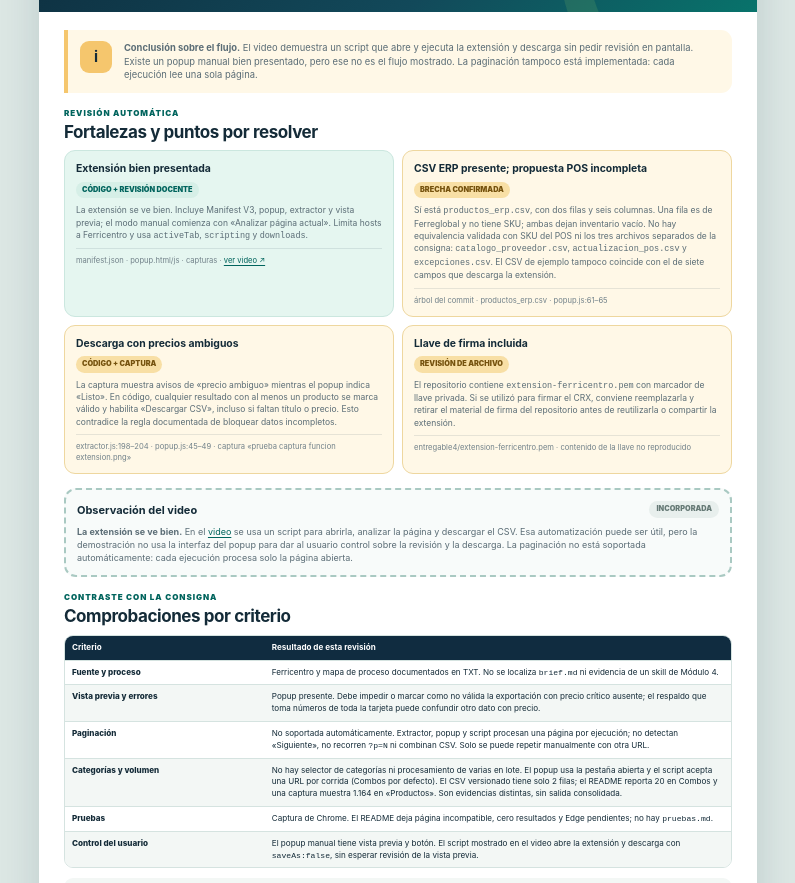
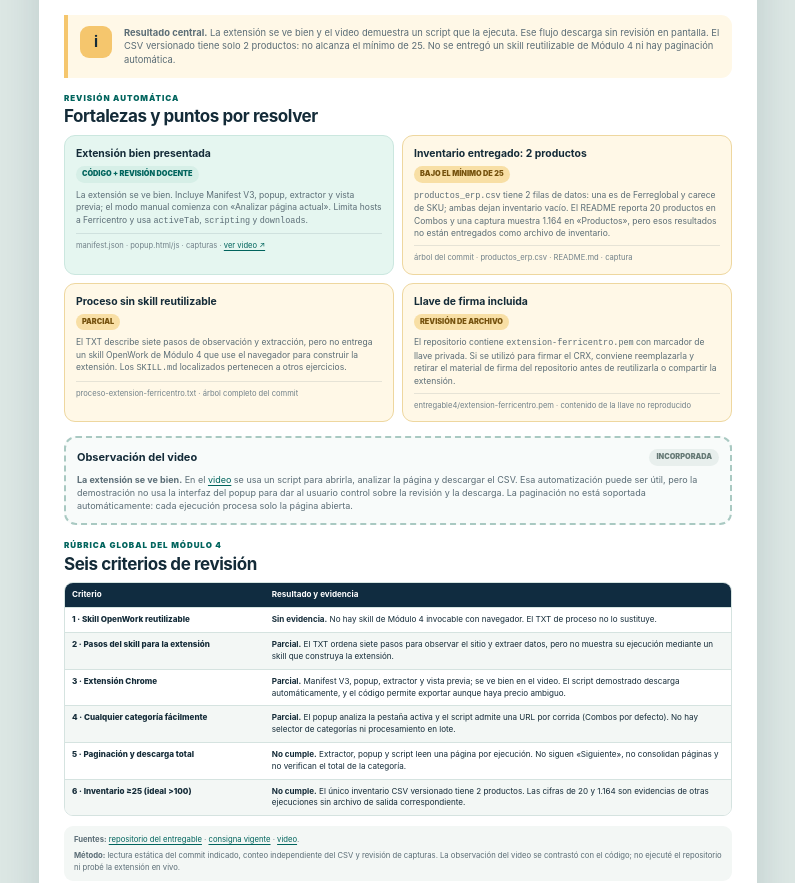
Before and after one commit to santi-pandora2/agente-ia-python, a browser extension: page entregable4/retroalimentacion/scorecard-santiago-rojas.html in a window 1280 px wide. Shown: the part 239-1122 px from the top of the page, without its empty margins (242-1037 px from the left). Drawn offline with Linux system fonts and the light colour scheme.

Commit message:
Retroalimentación Módulo 4 — Santiago Rojas — rúbrica global
* Retroalimentación Módulo 4 — Santiago Rojas — rúbrica global

* Retroalimentación Módulo 4 — Santiago Rojas — rúbrica global

```diff
--- a/entregable4/retroalimentacion/scorecard-santiago-rojas.html
+++ b/entregable4/retroalimentacion/scorecard-santiago-rojas.html
@@ -27,32 +27,32 @@
       <div class="seal"><strong>COGNITUS</strong><span>ENTREGABLE 4</span><em>REVISADO</em><small>CURSO AGENTES IA</small></div>
       <div class="eyebrow">Revisión docente + análisis estático del repositorio</div>
       <h1>Santiago Rojas</h1>
-      <p>Extensión local para leer Ferricentro. La ficha reúne la revisión del video con el análisis del código, del flujo de uso y de los archivos entregados.</p>
+      <p>Extensión local para leer Ferricentro. Evaluación conjunta con los seis criterios globales del Módulo 4.</p>
       <div class="meta"><span class="pill">Revisado por el agente de IA y por Pablo Velásquez</span><span class="pill">Fecha: 21 de octubre de 2026</span><span class="pill">Commit 73f1aa6</span></div>
     </header>
     <main>
-      <div class="notice"><b>i</b><p><strong>Conclusión sobre el flujo.</strong> El video demuestra un script que abre y ejecuta la extensión y descarga sin pedir revisión en pantalla. Existe un popup manual bien presentado, pero ese no es el flujo mostrado. La paginación tampoco está implementada: cada ejecución lee una sola página.</p></div>
+      <div class="notice"><b>i</b><p><strong>Resultado central.</strong> La extensión se ve bien y el video demuestra un script que la ejecuta. Ese flujo descarga sin revisión en pantalla. El CSV versionado tiene solo 2 productos: no alcanza el mínimo de 25. No se entregó un skill reutilizable de Módulo 4 ni hay paginación automática.</p></div>
 
       <section class="section"><div class="label">Revisión automática</div><h2>Fortalezas y puntos por resolver</h2><div class="grid">
         <article class="card good"><h3>Extensión bien presentada</h3><span class="status">Código + revisión docente</span><p>La extensión se ve bien. Incluye Manifest V3, popup, extractor y vista previa; el modo manual comienza con «Analizar página actual». Limita hosts a Ferricentro y usa <code>activeTab</code>, <code>scripting</code> y <code>downloads</code>.</p><div class="evidence">manifest.json · popup.html/js · capturas · <a href="https://www.loom.com/share/bcac849df74443cf8d6d4dac504ca651">ver video ↗</a></div></article>
-        <article class="card warn"><h3>CSV ERP presente; propuesta POS incompleta</h3><span class="status">Brecha confirmada</span><p>Sí está <code>productos_erp.csv</code>, con dos filas y seis columnas. Una fila es de Ferreglobal y no tiene SKU; ambas dejan inventario vacío. No hay equivalencia validada con SKU del POS ni los tres archivos separados de la consigna: <code>catalogo_proveedor.csv</code>, <code>actualizacion_pos.csv</code> y <code>excepciones.csv</code>. El CSV de ejemplo tampoco coincide con el de siete campos que descarga la extensión.</p><div class="evidence">árbol del commit · productos_erp.csv · popup.js:61–65</div></article>
-        <article class="card warn"><h3>Descarga con precios ambiguos</h3><span class="status">Código + captura</span><p>La captura muestra avisos de «precio ambiguo» mientras el popup indica «Listo». En código, cualquier resultado con al menos un producto se marca válido y habilita «Descargar CSV», incluso si faltan título o precio. Esto contradice la regla documentada de bloquear datos incompletos.</p><div class="evidence">extractor.js:198–204 · popup.js:45–49 · captura «prueba captura funcion extension.png»</div></article>
+        <article class="card warn"><h3>Inventario entregado: 2 productos</h3><span class="status">Bajo el mínimo de 25</span><p><code>productos_erp.csv</code> tiene 2 filas de datos: una es de Ferreglobal y carece de SKU; ambas dejan inventario vacío. El README reporta 20 productos en Combos y una captura muestra 1.164 en «Productos», pero esos resultados no están entregados como archivo de inventario.</p><div class="evidence">árbol del commit · productos_erp.csv · README.md · captura</div></article>
+        <article class="card warn"><h3>Proceso sin skill reutilizable</h3><span class="status">Parcial</span><p>El TXT describe siete pasos de observación y extracción, pero no entrega un skill OpenWork de Módulo 4 que use el navegador para construir la extensión. Los <code>SKILL.md</code> localizados pertenecen a otros ejercicios.</p><div class="evidence">proceso-extension-ferricentro.txt · árbol completo del commit</div></article>
         <article class="card warn"><h3>Llave de firma incluida</h3><span class="status">Revisión de archivo</span><p>El repositorio contiene <code>extension-ferricentro.pem</code> con marcador de llave privada. Si se utilizó para firmar el CRX, conviene reemplazarla y retirar el material de firma del repositorio antes de reutilizarla o compartir la extensión.</p><div class="evidence">entregable4/extension-ferricentro.pem · contenido de la llave no reproducido</div></article>
       </div></section>
 
       <section class="human"><div class="human-head"><h3>Observación del video</h3><span class="pending">Incorporada</span></div><p><strong>La extensión se ve bien.</strong> En el <a href="https://www.loom.com/share/bcac849df74443cf8d6d4dac504ca651">video</a> se usa un script para abrirla, analizar la página y descargar el CSV. Esa automatización puede ser útil, pero la demostración no usa la interfaz del popup para dar al usuario control sobre la revisión y la descarga. La paginación no está soportada automáticamente: cada ejecución procesa solo la página abierta.</p></section>
 
-      <section class="section"><div class="label">Contraste con la consigna</div><h2>Comprobaciones por criterio</h2><table class="check"><thead><tr><th>Criterio</th><th>Resultado de esta revisión</th></tr></thead><tbody>
-        <tr><td>Fuente y proceso</td><td>Ferricentro y mapa de proceso documentados en TXT. No se localiza <code>brief.md</code> ni evidencia de un skill de Módulo 4.</td></tr>
-        <tr><td>Vista previa y errores</td><td>Popup presente. Debe impedir o marcar como no válida la exportación con precio crítico ausente; el respaldo que toma números de toda la tarjeta puede confundir otro dato con precio.</td></tr>
-        <tr><td>Paginación</td><td>No soportada automáticamente. Extractor, popup y script procesan una página por ejecución; no detectan «Siguiente», no recorren <code>?p=N</code> ni combinan CSV. Solo se puede repetir manualmente con otra URL.</td></tr>
-        <tr><td>Categorías y volumen</td><td>No hay selector de categorías ni procesamiento de varias en lote. El popup usa la pestaña abierta y el script acepta una URL por corrida (Combos por defecto). El CSV versionado tiene solo 2 filas; el README reporta 20 en Combos y una captura muestra 1.164 en «Productos». Son evidencias distintas, sin salida consolidada.</td></tr>
-        <tr><td>Pruebas</td><td>Captura de Chrome. El README deja página incompatible, cero resultados y Edge pendientes; no hay <code>pruebas.md</code>.</td></tr>
-        <tr><td>Control del usuario</td><td>El popup manual tiene vista previa y botón. El script mostrado en el video abre la extensión y descarga con <code>saveAs:false</code>, sin esperar revisión de la vista previa.</td></tr>
+      <section class="section"><div class="label">Rúbrica global del Módulo 4</div><h2>Seis criterios de revisión</h2><table class="check"><thead><tr><th>Criterio</th><th>Resultado y evidencia</th></tr></thead><tbody>
+        <tr><td>1 · Skill OpenWork reutilizable</td><td><strong>Sin evidencia.</strong> No hay skill de Módulo 4 invocable con navegador. El TXT de proceso no lo sustituye.</td></tr>
+        <tr><td>2 · Pasos del skill para la extensión</td><td><strong>Parcial.</strong> El TXT ordena siete pasos para observar el sitio y extraer datos, pero no muestra su ejecución mediante un skill que construya la extensión.</td></tr>
+        <tr><td>3 · Extensión Chrome</td><td><strong>Parcial.</strong> Manifest V3, popup, extractor y vista previa; se ve bien en el video. El script demostrado descarga automáticamente, y el código permite exportar aunque haya precio ambiguo.</td></tr>
+        <tr><td>4 · Cualquier categoría fácilmente</td><td><strong>Parcial.</strong> El popup analiza la pestaña activa y el script admite una URL por corrida (Combos por defecto). No hay selector de categorías ni procesamiento en lote.</td></tr>
+        <tr><td>5 · Paginación y descarga total</td><td><strong>No cumple.</strong> Extractor, popup y script leen una página por ejecución. No siguen «Siguiente», no consolidan páginas y no verifican el total de la categoría.</td></tr>
+        <tr><td>6 · Inventario ≥25 (ideal &gt;100)</td><td><strong>No cumple.</strong> El único inventario CSV versionado tiene 2 productos. Las cifras de 20 y 1.164 son evidencias de otras ejecuciones sin archivo de salida correspondiente.</td></tr>
       </tbody></table></section>
 
       <div class="trace"><p><strong>Fuentes:</strong> <a href="https://github.com/santi-pandora2/agente-ia-python/tree/73f1aa6663d70c14df8c709018828b00ed1ba1f9/entregable4">repositorio del entregable</a> · <a href="https://cursoia.cognitus.org/entregables/modulo-4/index.html">consigna vigente</a> · <a href="https://www.loom.com/share/bcac849df74443cf8d6d4dac504ca651">video</a>.</p><p><strong>Método:</strong> lectura estática del commit indicado, conteo independiente del CSV y revisión de capturas. La observación del video se contrastó con el código; no ejecuté el repositorio ni probé la extensión en vivo.</p></div>
-      <div class="next"><h3>Prioridades de mejora</h3><p>1. Conservar el script como opción, pero demostrar el popup manual y permitir revisión antes de descargar. 2. Permitir elegir categorías y aclarar «solo página actual», o implementar recorrido y consolidación de páginas. 3. Entregar los tres CSV y bloquear filas con campos críticos ambiguos. 4. Completar pruebas de errores y Edge. 5. Retirar y reemplazar la llave privada de firma.</p></div>
+      <div class="next"><h3>Prioridades de mejora</h3><p>1. Entregar el skill OpenWork reutilizable y los pasos que usa para construir la extensión. 2. Permitir seleccionar cualquier categoría y recorrer todas sus páginas, con CSV consolidado. 3. Incluir un inventario real de al menos 25 productos, idealmente más de 100. 4. Demostrar el popup y revisar datos ambiguos antes de descargar. 5. Retirar y reemplazar la llave privada de firma.</p></div>
     </main>
     <footer><strong>Cognitus · Módulo 4</strong><span>Revisado por el agente de IA y por Pablo Velásquez · 21 de octubre de 2026</span><span>Sin nota numérica</span></footer>
   </article>
```
Also changed, not shown: 1 other file.
